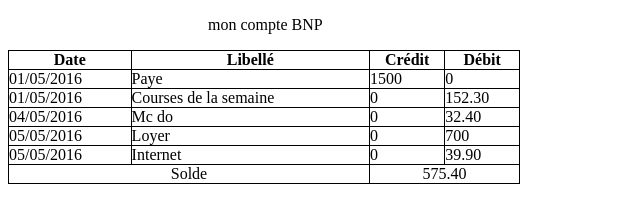
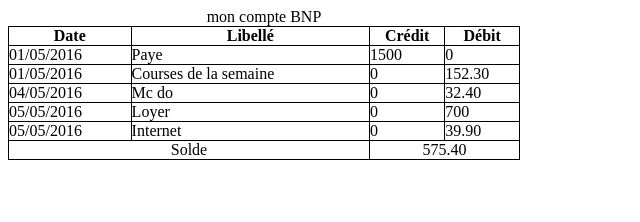
Before and after one commit to Winieski-K/Exercice5_HTML, a plain HTML site: page index.html in a window 1280 px wide. Shown: the whole page, without its empty margins (0-640 px from the left). Drawn offline with Linux system fonts and the light colour scheme.

Commit message:
création page html avec tableau et balise style

```diff
--- a/index.html
+++ b/index.html
@@ -6,9 +6,6 @@
   </head>
   <body>
     <style>
-      p{
-      margin-left: 200px;
-      }
       table{
         border: 1px solid black;
         border-collapse: collapse;
@@ -20,9 +17,8 @@
         text-align: center;
       }
     </style>
-    <p>mon compte BNP</p>
     <table width="512px" cellpadding="0" cellspacing="0" class="texte" rules="all">
-      <caption align="bottom"></caption>
+      <caption align="top">mon compte BNP</caption>
       <thead>
         <tr>
           <th>Date</th>
@@ -31,12 +27,6 @@
           <th>Débit</th>
         </tr>
       </thead>
-      <tfoot>
-        <tr>
-          <td colspan ="2">Solde</td>
-          <td colspan="2">575.40</td>
-        </tr>
-      </tfoot>
       <tbody>
         <tr>
           <td>01/05/2016</td>
@@ -69,6 +59,12 @@
           <td>39.90</td>
         </tr>
       </tbody>
+      <tfoot>
+        <tr>
+          <td colspan ="2">Solde</td>
+          <td colspan="2">575.40</td>
+        </tr>
+      </tfoot>
     </table>
   </body>
 </html>
```
